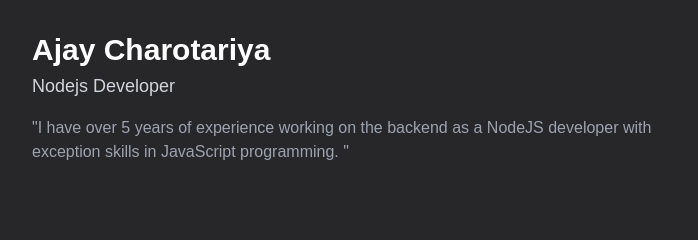
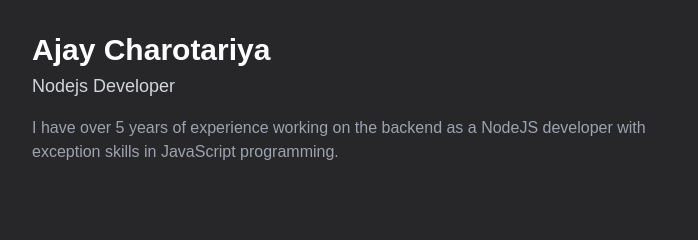
Before and after one commit to ajay-charotariya/ajay-charotariya.github.io, a plain HTML site: page index.html in a window 1280 px wide. Shown: the top 240 px of the page, 268-966 px from the left. Drawn offline with Linux system fonts and the light colour scheme.

Commit message:
added changes

```diff
--- a/index.html
+++ b/index.html
@@ -1124,10 +1124,9 @@
                         Nodejs Developer
                     </p>
                     <p class="mt-4 pb-5 text-gray-400">
-                        "I have over 5 years of experience working on the backend as a NodeJS developer with exception
+                        I have over 5 years of experience working on the backend as a NodeJS developer with exception
                         skills in JavaScript
                         programming.
-                        "
                     </p>
                     <div></div>
                 </div>
```
